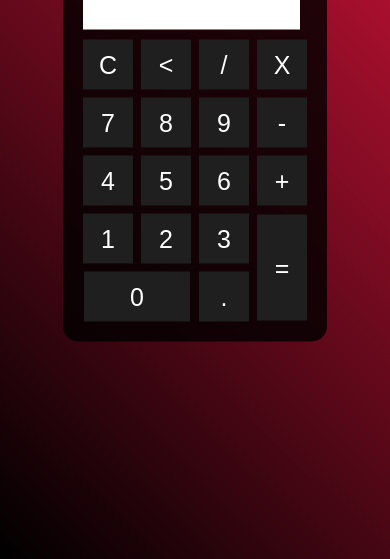
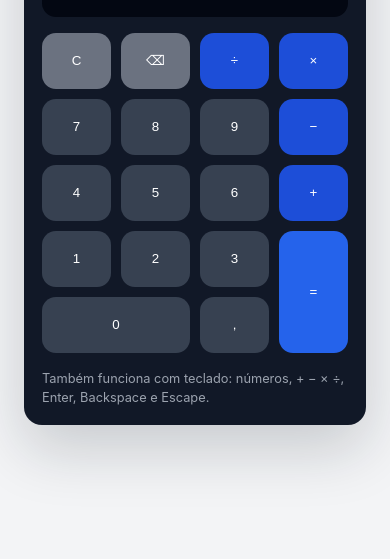
Before and after one commit to Santoszoi/calculadora7, a plain HTML site: page index.htm in a window 390 px wide. Shown: the part 285-844 px from the top of the page. Drawn offline with Linux system fonts and the light colour scheme.

Commit message:
Modernize JavaScript calculator exercise (#1)
* modernize calculator exercise markup

* refresh calculator responsive styles

* replace eval calculator logic with safer parser constraints

* document calculator as refreshed learning exercise

```diff
--- a/index.htm
+++ b/index.htm
@@ -1,120 +1,27 @@
-<!DOCTYPE html>
-<html lang="en">
+<!doctype html>
+<html lang="pt-BR">
 <head>
-    <meta charset="UTF-8">
-    <meta name="viewport" content="width=device-width, initial-scale=1.0">
-    <title>Calculadora</title>
-    <style>
-        *{
-            margin: 0;
-            padding: 0;
-        }
-        .fundo{
-            background-image: linear-gradient(45deg,black, crimson);
-            height: 100vh;
-            color: #fff;
-            font-family: Arial, Helvetica, sans-serif;
-            text-align: center;
-        }
-        .calculadora{
-            position: absolute;
-            background-color: rgba(0, 0, 0, 0.8);
-            top: 50%;
-            left: 50%;
-            transform: translate(-50%,-50%);
-            border-radius: 15px;
-            padding: 15px;
-        }
-        .botao{
-            width: 50px;
-            height: 50px;
-            font-size: 25px;
-            cursor: pointer;
-            margin: 3px;
-            background-color: rgb(31,31,31);
-            border: none;
-            color: #fff;
-        }
-        .botao:hover{
-            background-color: black;
-        }
-        #resultado{
-            background-color: white;
-            width: 207px;
-            height: 30px;
-            margin: 5px;
-            font-size: 25px;
-            color: black;
-            text-align: right;
-            padding: 5px;
-        }
-    </style>
+  <meta charset="utf-8">
+  <meta name="viewport" content="width=device-width,initial-scale=1">
+  <meta name="description" content="Calculadora responsiva em JavaScript, recuperada como exercício prático de fundamentos front-end.">
+  <title>Calculadora JavaScript | Marcos Neves</title>
+  <link rel="stylesheet" href="style.css">
 </head>
 <body>
-    <div class="fundo">
-        <h1>MARCOS NEVES</h1>
-        <div class="calculadora">
-            <h1>Calculadora</h1>
-            <p id="resultado"></p>
-            <table>
-                <tr>
-                    <td><button class="botao" onclick="clean()">C</button></td>
-                    <td><button class="botao" onclick="back()"><</button></td>
-                    <td><button class="botao" onclick="insert('/')">/</button></td>
-                    <td><button class="botao" onclick="insert('*')">X</button></td>
-                </tr>
-                <tr>
-                    <td><button class="botao" onclick="insert('7')">7</button></td>
-                    <td><button class="botao" onclick="insert('8')">8</button></td>
-                    <td><button class="botao" onclick="insert('9')">9</button></td>
-                    <td><button class="botao" onclick="insert('-')">-</button></td>
-                </tr>
-                <tr>
-                    <td><button class="botao" onclick="insert('4')">4</button></td>
-                    <td><button class="botao" onclick="insert('5')">5</button></td>
-                    <td><button class="botao" onclick="insert('6')">6</button></td>
-                    <td><button class="botao" onclick="insert('+')">+</button></td>
-                </tr>
-                <tr>
-                    <td><button class="botao" onclick="insert('1')">1</button></td>
-                    <td><button class="botao" onclick="insert('2')">2</button></td>
-                    <td><button class="botao" onclick="insert('3')">3</button></td>
-                    <td rowspan="2"><button class="botao" style="height: 106px;" onclick="calcular()">=</button></td>
-                </tr>
-                <tr>
-                    <td colspan="2"><button class="botao" style="width: 106px;" onclick="insert('0')">0</button></td>
-                    <td><button class="botao" onclick="insert('.')">.</button></td>
-                </tr>
-            </table>
-        </div>
-    </div>
-    <script>
-        function insert(num)
-        {
-            var numero = document.getElementById('resultado').innerHTML;
-            document.getElementById('resultado').innerHTML = numero + num;
-        }
-        function clean()
-        {
-            document.getElementById('resultado').innerHTML = "";
-        }
-        function back()
-        {
-            var resultado = document.getElementById('resultado').innerHTML;
-            document.getElementById('resultado').innerHTML = resultado.substring(0, resultado.length -1);
-        }
-        function calcular()
-        {
-            var resultado = document.getElementById('resultado').innerHTML;
-            if(resultado)
-            {
-                document.getElementById('resultado').innerHTML = eval(resultado);
-            }
-            else
-            {
-                document.getElementById('resultado').innerHTML = "Nada..."
-            }
-        }
-    </script>
+  <main class="page">
+    <section class="calculator" aria-labelledby="title">
+      <header><p class="eyebrow">Exercício prático</p><h1 id="title">Calculadora</h1></header>
+      <output id="display" class="display" aria-live="polite">0</output>
+      <div class="keys" aria-label="Teclado da calculadora">
+        <button data-action="clear" class="utility">C</button><button data-action="backspace" class="utility" aria-label="Apagar último caractere">⌫</button><button data-value="/" class="operator">÷</button><button data-value="*" class="operator">×</button>
+        <button data-value="7">7</button><button data-value="8">8</button><button data-value="9">9</button><button data-value="-" class="operator">−</button>
+        <button data-value="4">4</button><button data-value="5">5</button><button data-value="6">6</button><button data-value="+" class="operator">+</button>
+        <button data-value="1">1</button><button data-value="2">2</button><button data-value="3">3</button><button data-action="calculate" class="equals">=</button>
+        <button data-value="0" class="zero">0</button><button data-value=".">,</button>
+      </div>
+      <p class="hint">Também funciona com teclado: números, + − × ÷, Enter, Backspace e Escape.</p>
+    </section>
+  </main>
+  <script src="script.js"></script>
 </body>
 </html>
--- a/script.js
+++ b/script.js
@@ -0,0 +1,9 @@
+const display=document.querySelector('#display');let expression='';
+const allowed=/^[0-9+\-*/.()\s]+$/;
+function render(value=expression||'0'){display.textContent=value.replaceAll('*','×').replaceAll('/','÷');}
+function append(value){if(value==='.'&&/(^|[+\-*/])\d*\.$/.test(expression))return;expression+=value;render();}
+function clear(){expression='';render();}
+function backspace(){expression=expression.slice(0,-1);render();}
+function calculate(){if(!expression.trim()||!allowed.test(expression))return;try{const result=Function('"use strict";return ('+expression+')')();if(!Number.isFinite(result))throw new Error();expression=String(Math.round((result+Number.EPSILON)*1e10)/1e10);render();}catch{expression='';render('Erro');}}
+document.querySelector('.keys').addEventListener('click',e=>{const button=e.target.closest('button');if(!button)return;if(button.dataset.value)append(button.dataset.value);if(button.dataset.action==='clear')clear();if(button.dataset.action==='backspace')backspace();if(button.dataset.action==='calculate')calculate();});
+addEventListener('keydown',e=>{if(/[0-9.+\-*/]/.test(e.key)&&e.key.length===1)append(e.key);else if(e.key==='Enter'||e.key==='=')calculate();else if(e.key==='Backspace')backspace();else if(e.key==='Escape')clear();});render();
--- a/style.css
+++ b/style.css
@@ -0,0 +1 @@
+*{box-sizing:border-box}body{margin:0;font-family:Inter,system-ui,-apple-system,sans-serif;background:#f3f4f6;color:#111827}.page{min-height:100vh;display:grid;place-items:center;padding:24px}.calculator{width:min(100%,380px);background:#111827;padding:24px;border-radius:24px;box-shadow:0 24px 60px #11182730}.calculator header{color:#fff;margin-bottom:18px}.eyebrow{margin:0;color:#9ca3af;font-size:.78rem;text-transform:uppercase;letter-spacing:.12em}.calculator h1{margin:4px 0 0;font-size:1.5rem}.display{display:flex;align-items:center;justify-content:flex-end;min-height:84px;padding:16px;margin-bottom:16px;border-radius:14px;background:#030712;color:#f9fafb;font-size:2.25rem;overflow-wrap:anywhere}.keys{display:grid;grid-template-columns:repeat(4,1fr);gap:10px}.keys button{min-height:60px;border:0;border-radius:14px;background:#374151;color:#fff;font:600 1.15rem inherit;cursor:pointer}.keys button:hover,.keys button:focus-visible{background:#4b5563;outline:2px solid #fff;outline-offset:2px}.keys .operator{background:#1d4ed8}.keys .utility{background:#6b7280}.keys .equals{grid-row:span 2;background:#2563eb}.keys .zero{grid-column:span 2}.hint{color:#9ca3af;font-size:.8rem;line-height:1.5;margin:16px 0 0}@media(max-width:420px){.calculator{padding:18px;border-radius:18px}.keys button{min-height:56px}}
```
Also changed, not shown: 1 other file.
